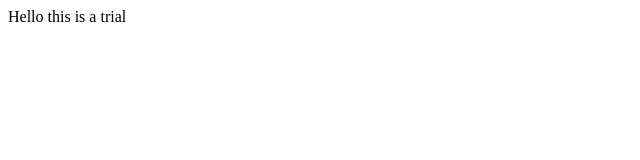
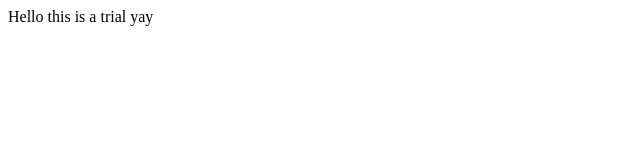
Before and after one commit to DenzelMana-ay/DenzelMana-ay.github.io, a plain HTML site: page index.html in a window 1280 px wide. Shown: the full height of the page, 0-640 px from the left. Drawn offline with Linux system fonts and the light colour scheme.

Commit message:
Update index.html

```diff
--- a/index.html
+++ b/index.html
@@ -4,5 +4,6 @@
 </head>
 <body>
   Hello this is a trial
+  yay
 </body>
 </html>
```
